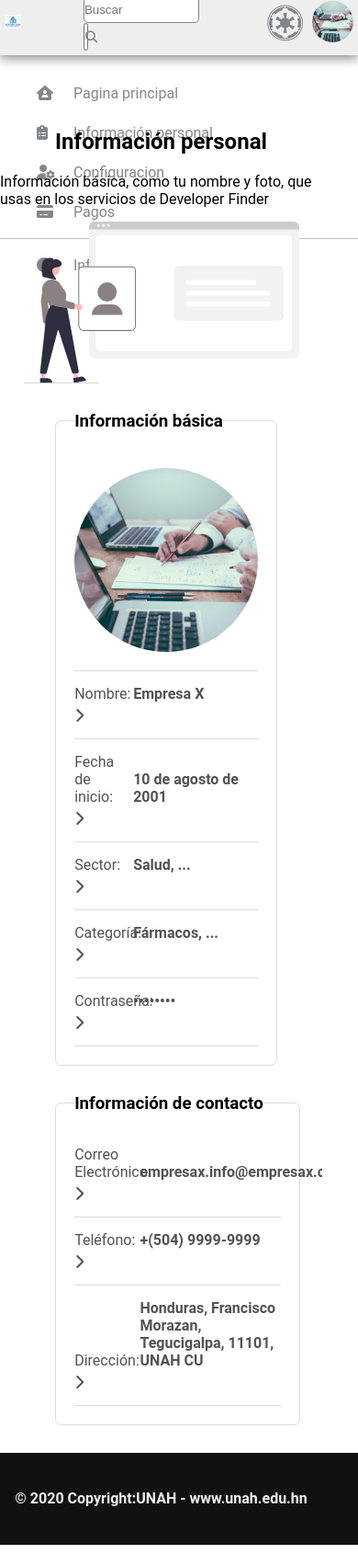
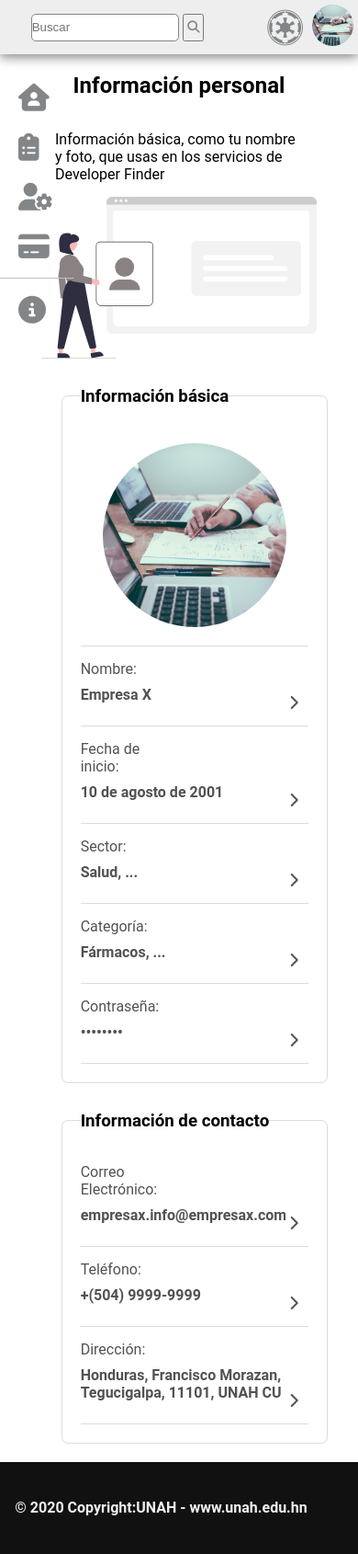
Before and after one commit to Rony-R/Proyecto-Industrias-IS902, a PHP site: page /perfil-info-personal.html in a window 390 px wide. Shown: the whole page at 92% size. Run offline with PHP 8.4, Linux system fonts and the light colour scheme; some libraries are stand-ins or nearby versions.

Commit message:
[ADD] responsive page info personal

```diff
--- a/css/perfil-info-personal.css
+++ b/css/perfil-info-personal.css
@@ -15,42 +15,6 @@ body {
   border-radius: 4px; */
   /* padding: 10px; */
   /* text-align: center; */
-}
-.grid-container {
-  display: grid;
-  gap: 10px;
-  grid-template:
-    "navbar" 50px
-    "sidebar" 50px
-    "main" auto
-    "footer" 100px;
-}
-
-@media (min-width: 600px) {
-  .grid-container {
-    grid-template:
-      "navbar navbar" 60px
-      "sidebar main" auto
-      "footer footer" 100px /
-      300px auto;
-  }
-}
-
-@media (min-width: 900px) {
-  .grid-container {
-    grid-template:
-      "navbar navbar navbar" 60px
-      "sidebar main main" auto
-      "footer footer footer" 100px /
-      300px auto 200px;
-  }
-}
-
-ul {
-  list-style: none;
-}
-a {
-  text-decoration: none;
 }
 
 /* ---------------------------------------Navbar------------------------------------------- */
@@ -112,23 +76,17 @@ a {
 }
 /* ---------------------------------------Fin Navbar------------------------------------------- */
 /* ---------------------------------------Sidebar------------------------------------------- */
-
 .sidebar {
   grid-area: sidebar;
-  /* background: slateblue; */
 }
-.menu-lateral {
-  /* position: fixed; */
-  /* background: #fefe; */
+.menu-lateral{
   grid-column: 1/-1;
   grid-row: 1/-1;
 }
 .menu-lateral ul {
-  /* background: steelblue; */
   padding: 20px 0 0;
 }
 .menu-lateral li {
-  /* background: steelblue; */
   border-radius: 0 50px 50px 0;
 }
 .menu-lateral li:hover {
@@ -148,6 +106,9 @@ a {
 .line {
   border-bottom: 1px solid #c0c0c0;
   margin: 7px 0;
+}
+.cont-nav{
+  display: inline;
 }
 /* ---------------------------------------Fin Sidebar------------------------------------------- */
 /* ---------------------------------------Main------------------------------------------- */
@@ -177,7 +138,7 @@ a {
 }
 .grid-main {
   display: grid;
-  width: 90%;
+  width: 100%;
   grid-template-columns: repeat(12, 1fr);
   gap: 10px;
   overflow: hidden;
@@ -241,25 +202,263 @@ fieldset {
   grid-area: footer;
   background: #111;
 }
-.grid-footer{
+.grid-footer {
   display: grid;
   width: 90%;
   height: 100%;
   grid-template-columns: repeat(12, 1fr);
-  grid-template-rows:1, 1fr;
+  grid-template-rows: 1, 1fr;
   gap: 10px;
   overflow: hidden;
   align-items: center;
 }
 
-.grid-footer>h4{
+.grid-footer > h4 {
   grid-column: 1 / -1;
   display: flex;
   align-items: center;
   justify-content: center;
   color: #eee;
 }
-h4>a{
+h4 > a {
   color: #eee;
 }
 /* ---------------------------------------Fin Footer------------------------------------------- */
+
+ul {
+  list-style: none;
+}
+a {
+  text-decoration: none;
+}
+
+@media (max-width: 575.98px) {
+  .grid-container {
+    grid-template:
+      "navbar " 60px
+      "sidebar" auto
+      "main" auto
+      "footer " 100px /
+      500px;
+  }
+  /* Main */
+  .info-basica {
+    grid-column: 3/ 12;
+    margin-bottom: 20px;
+  }
+  .form-info > a > label {
+    display: inline-block;
+    width: 40%;
+    margin-bottom: 5px;
+    overflow: hidden;
+  }
+  .form-info > a > h4 {
+    display: inline-block;
+    width: 90%;
+    margin-bottom: 5px;
+    overflow: hidden;
+  }
+  .form-info > a > fas {
+    display: inline-block;
+    width: 2%;
+    margin-bottom: 5px;
+    overflow: hidden;
+  }
+  /* Navbar */
+  li[class="nav-item1"] {
+    display: none;
+  }
+  .nav-item2 {
+    grid-column: 2/9;
+  }
+  .nav-item2 > input {
+    width: 85%;
+  }
+  .btn-search {
+    width: 12%;
+  }
+  /* Main > Items */
+  .items p {
+    margin: 15px 60px;
+  }
+  /* footer */
+  .grid-footer {
+    height: 100px;
+  }
+  /* Aside bar */
+  .cont-nav{
+    display: none;
+  }
+  .menu-lateral>ul>li>a>i{
+    font-size: 30px;
+  }
+  .menu-lateral ul{
+    position: fixed;
+    width: 80px;
+  }
+  .menu-lateral .fas {
+    padding: 0 0;
+  }
+}
+
+@media (min-width: 576px) and (max-width: 767.98px) {
+  .grid-container {
+    grid-template:
+      "navbar " 60px
+      "sidebar " auto
+      "main" auto
+      "footer " 100px /
+      500px;
+  }
+  /* Main */
+  .info-basica {
+    grid-column: 2 / 12;
+    margin-bottom: 20px;
+  }
+  .form-info > a > label {
+    display: inline-block;
+    width: 25%;
+    margin-bottom: 5px;
+    overflow: hidden;
+  }
+  .form-info > a > h4 {
+    display: inline-block;
+    width: 62%;
+    margin-bottom: 5px;
+    overflow: hidden;
+  }
+  .form-info > a > fas {
+    display: inline-block;
+    width: 2%;
+    margin-bottom: 5px;
+    overflow: hidden;
+  }
+  /* Navbar */
+  li[class="nav-item1"] {
+    display: none;
+  }
+  .nav-item2 {
+    grid-column: 2/9;
+  }
+  .nav-item2 > input {
+    width: 90%;
+  }
+  .btn-search {
+    width: 8%;
+  }
+  /* Main > Items */
+  .items p {
+    margin: 15px 60px;
+  }
+  /* footer */
+  .grid-footer {
+    height: 100px;
+  }
+  /* Aside bar */
+  .cont-nav{
+    display: none;
+  }
+  .menu-lateral>ul>li>a>i{
+    font-size: 30px;
+  }
+  .menu-lateral ul{
+    position: fixed;
+    width: 80px;
+  }
+  .menu-lateral .fas {
+    padding: 0 0;
+  }
+  .menu-lateral ul{
+    position: fixed;
+  }
+}
+@media (min-width: 768px) and (max-width: 991.98px) {
+  .grid-container {
+    grid-template:
+      "navbar navbar " 60px
+      "sidebar main " auto
+      "footer footer " 100px /
+      300px auto;
+  }
+  .info-basica {
+    grid-column: 1 / 12;
+    margin-bottom: 20px;
+  }
+  .form-info > a > label {
+    display: inline-block;
+    width: 25%;
+    margin-bottom: 5px;
+  }
+  .form-info > a > h4 {
+    display: inline-block;
+    width: 62%;
+    margin-bottom: 5px;
+  }
+  .form-info > a > fas {
+    display: inline-block;
+    width: 2%;
+    margin-bottom: 5px;
+  }
+  .nav-item2 {
+    grid-column: 3/10;
+  }
+  .nav-item2 > input {
+    width: 90%;
+  }
+  .btn-search {
+    width: 8%;
+  }
+  /* footer */
+  .grid-footer {
+    height: 150px;
+  }
+}
+
+@media (min-width: 992px) and (max-width: 1199.98px)  {
+  .grid-container {
+    grid-template:
+      "navbar navbar " 60px
+      "sidebar main " auto
+      "footer footer " 100px /
+      300px auto;
+  }
+  .info-basica {
+    grid-column: 1 / 12;
+    margin-bottom: 20px;
+  }
+  .form-info > a > label {
+    display: inline-block;
+    width: 25%;
+    margin-bottom: 5px;
+  }
+  .form-info > a > h4 {
+    display: inline-block;
+    width: 62%;
+    margin-bottom: 5px;
+  }
+  .form-info > a > fas {
+    display: inline-block;
+    width: 2%;
+    margin-bottom: 5px;
+  }
+  .menu-lateral ul{
+    position: relative;
+  }
+}
+
+@media (min-width: 1210px) {
+  .grid-container {
+    grid-template:
+      "navbar navbar " 60px
+      "sidebar main " auto
+      "footer footer " 100px /
+      300px auto;
+  }
+  .info-basica {
+    grid-column: 2 / 11;
+    margin-bottom: 20px;
+  }
+  .menu-lateral ul{
+    position: relative;
+  }
+}
--- a/perfil-info-personal.html
+++ b/perfil-info-personal.html
@@ -30,12 +30,12 @@
   <aside class="sidebar">
     <div class="menu-lateral">
       <ul>
-        <li></i><a href="perfil-publicaciones.html"><i class="fas fa-house-user"></i>Pagina principal</a></li>
-        <li><a href="perfil-info-personal.html"><i class="fas fa-clipboard-list"></i>Información personal</a></li>
-        <li><a href="perfil-configuracion.html"><i class="fas fa-user-cog"></i>Configuracion</a></li>
-        <li><a href="perfil-pagos.html"><i class="fas fa-credit-card"></i>Pagos</a></li>
+        <li><a href="perfil-publicaciones.html"><i class="fas fa-house-user"></i><div class="cont-nav">Pagina principal</div> </a></li>
+        <li><a href="perfil-info-personal.html"><i class="fas fa-clipboard-list"></i><div class="cont-nav">Información personal</div></a></li>
+        <li><a href="perfil-configuracion.html"><i class="fas fa-user-cog"></i><div class="cont-nav">Configuracion</div></a></li>
+        <li><a href="perfil-pagos.html"><i class="fas fa-credit-card"></i><div class="cont-nav">Pagos</div></a></li>
         <div class="line"></div>
-        <li><a href="#"><i class="fas fa-info-circle"></i>Informacion</a></li>
+        <li><a href="#"><i class="fas fa-info-circle"></i><div class="cont-nav">Informacion</div></a></li>
       </ul>
     </div>
   </aside>
```
